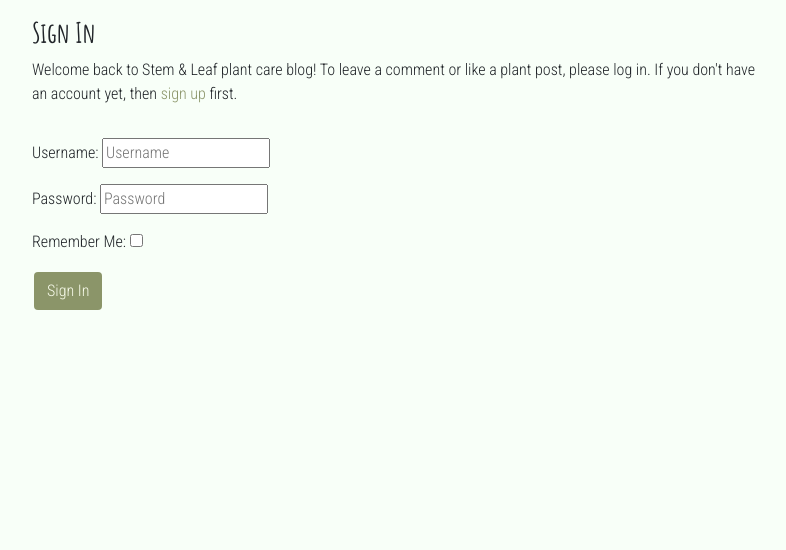
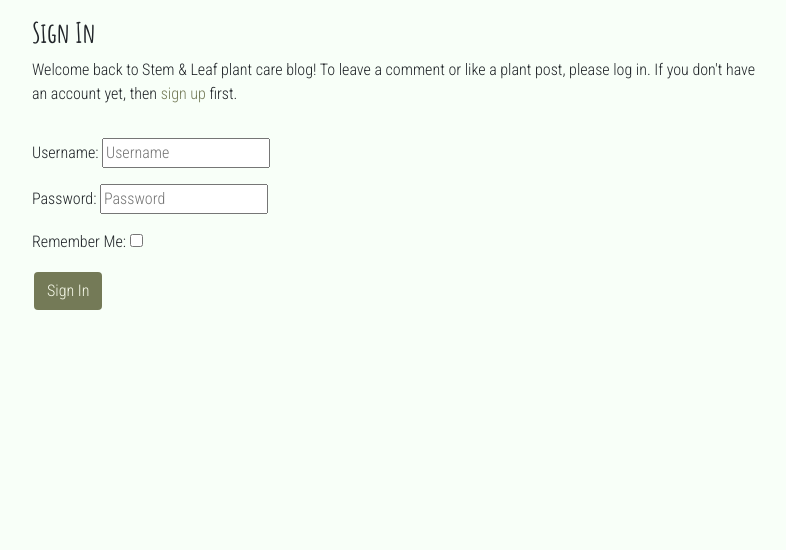
Before and after one commit to CaraMcAvinchey/stem-and-leaf-blog, a Django app: page /accounts/login/ in a window 1280 px wide. Shown: the part 82-632 px from the top of the page, without its empty margins (240-1026 px from the left). Run offline with Django 3.2, Linux system fonts and the light colour scheme; some libraries are stand-ins or nearby versions.

Commit message:
Contrast increase to buttons and links

```diff
--- a/static/css/style.css
+++ b/static/css/style.css
@@ -135,7 +135,7 @@ h6 {
 
 .btn-signup,
 .btn-edit {
-    background-color: #8B9569;
+    background-color: #747A57;
     color: #F8FBEB;
     margin: 2px;
 }
@@ -148,7 +148,8 @@ h6 {
 }
 
 .link {
-    color: #8B9569;
+    color: #747A57;
+    ;
     text-decoration: none;
 }
 
@@ -173,7 +174,7 @@ h6 {
 }
 
 .card-body a {
-    color: #8B9569;
+    color: #747A57;
     font-weight: bold;
     text-decoration: none;
 }
```
Also changed, not shown: 2 other files.
